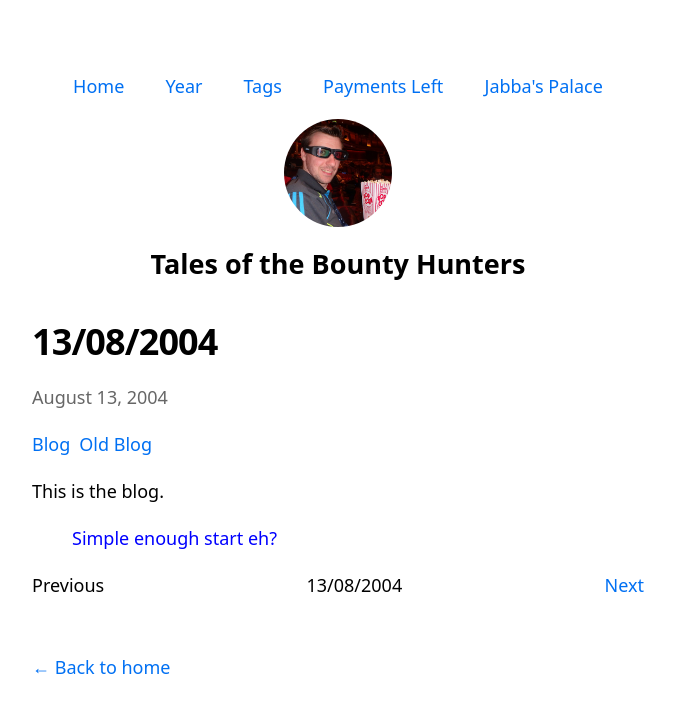
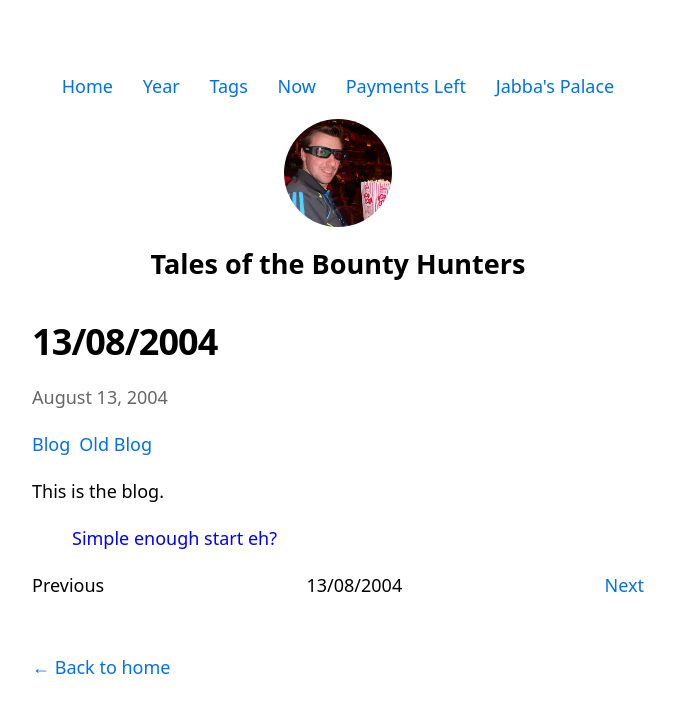
Before and after one commit to paddyfed/TalesOfTheBountyHunters, a Next.js app: page /posts/2004-08-13_13082004 in a window 1280 px wide. Shown: the top 712 px of the page, without its empty margins (302-977 px from the left). Built offline with nearby package versions, Linux system fonts and the light colour scheme.

Commit message:
refactor: Updated main page navigation

```diff
--- /dev/null
+++ b/app/components/MainNav.js
@@ -0,0 +1,27 @@
+import Link from "next/link";
+export default function MainNav() {
+  return (
+    <nav>
+      <ul>
+        <li>
+          <Link href="/">Home</Link>
+        </li>
+        <li>
+          <Link href="/year">Year</Link>
+        </li>
+        <li>
+          <Link href="/tags">Tags</Link>
+        </li>
+        <li>
+          <Link href="/now">Now</Link>
+        </li>
+        <li>
+          <Link href="/paymentsleft">Payments Left</Link>
+        </li>
+        <li>
+          <Link href="/jabbaspalace">Jabba's Palace</Link>
+        </li>
+      </ul>
+    </nav>
+  );
+}
--- a/components/layout.js
+++ b/components/layout.js
@@ -3,6 +3,7 @@ import Image from "next/image";
 import styles from "./layout.module.css";
 import utilStyles from "../styles/utils.module.css";
 import Link from "next/link";
+import MainNav from "../app/components/MainNav";
 
 const name = "Tales of the Bounty Hunters";
 export const siteTitle = "Tales of the Bounty Hunters";
@@ -24,25 +25,7 @@ export default function Layout({ children, home }) {
       </Head>
       <div className={styles.container}>
         <header className={styles.header}>
-          <nav>
-            <ul>
-              <li>
-                <Link href="/">Home</Link>
-              </li>
-              <li>
-                <Link href="/year">Year</Link>
-              </li>
-              <li>
-                <Link href="/tags">Tags</Link>
-              </li>
-              <li>
-                <Link href="/paymentsleft">Payments Left</Link>
-              </li>
-              <li>
-                <Link href="/jabbaspalace">Jabba's Palace</Link>
-              </li>
-            </ul>
-          </nav>
+          <MainNav />
           {home ? (
             <>
               <Image
```
Also changed, not shown: app/layout.js (+2 -19 lines).
